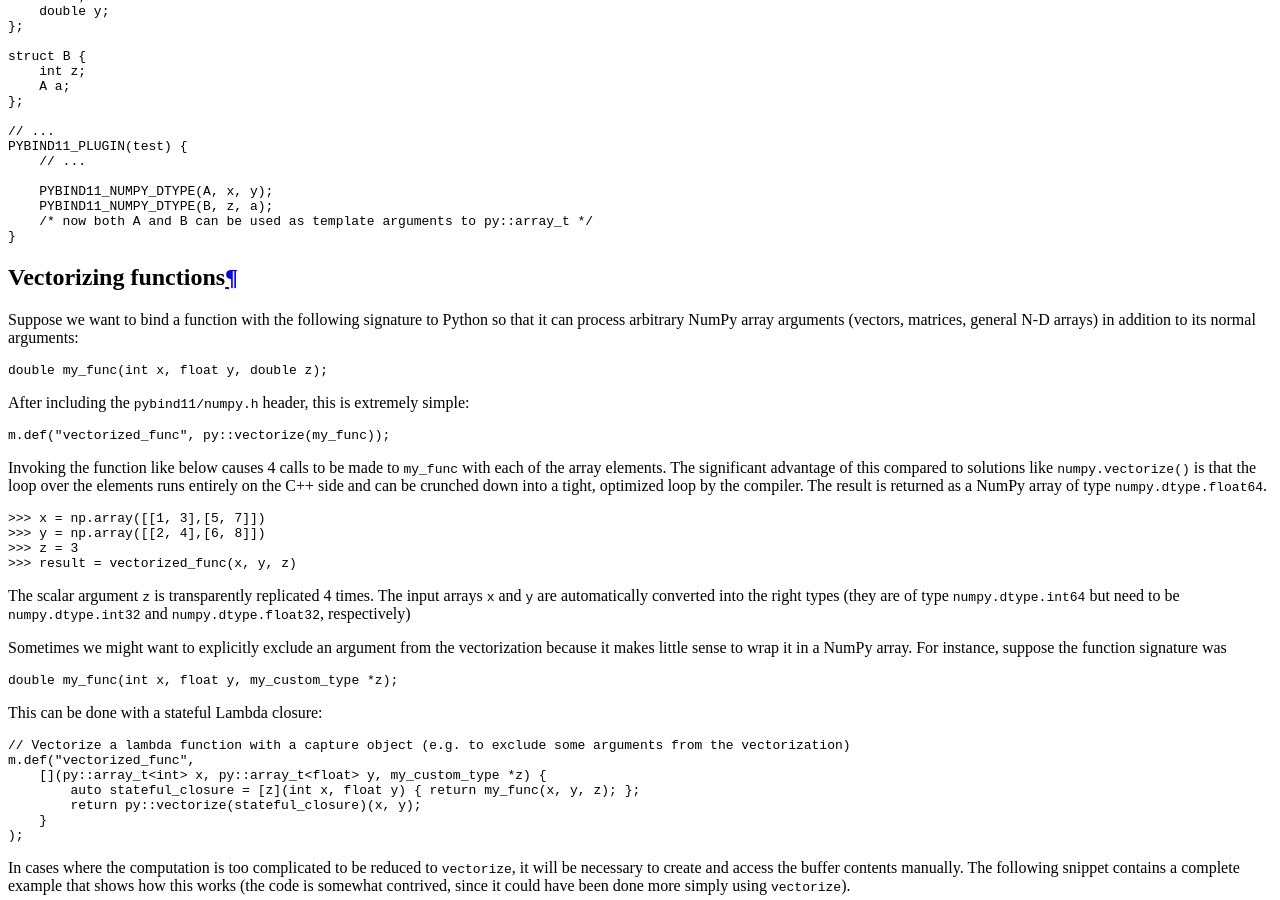
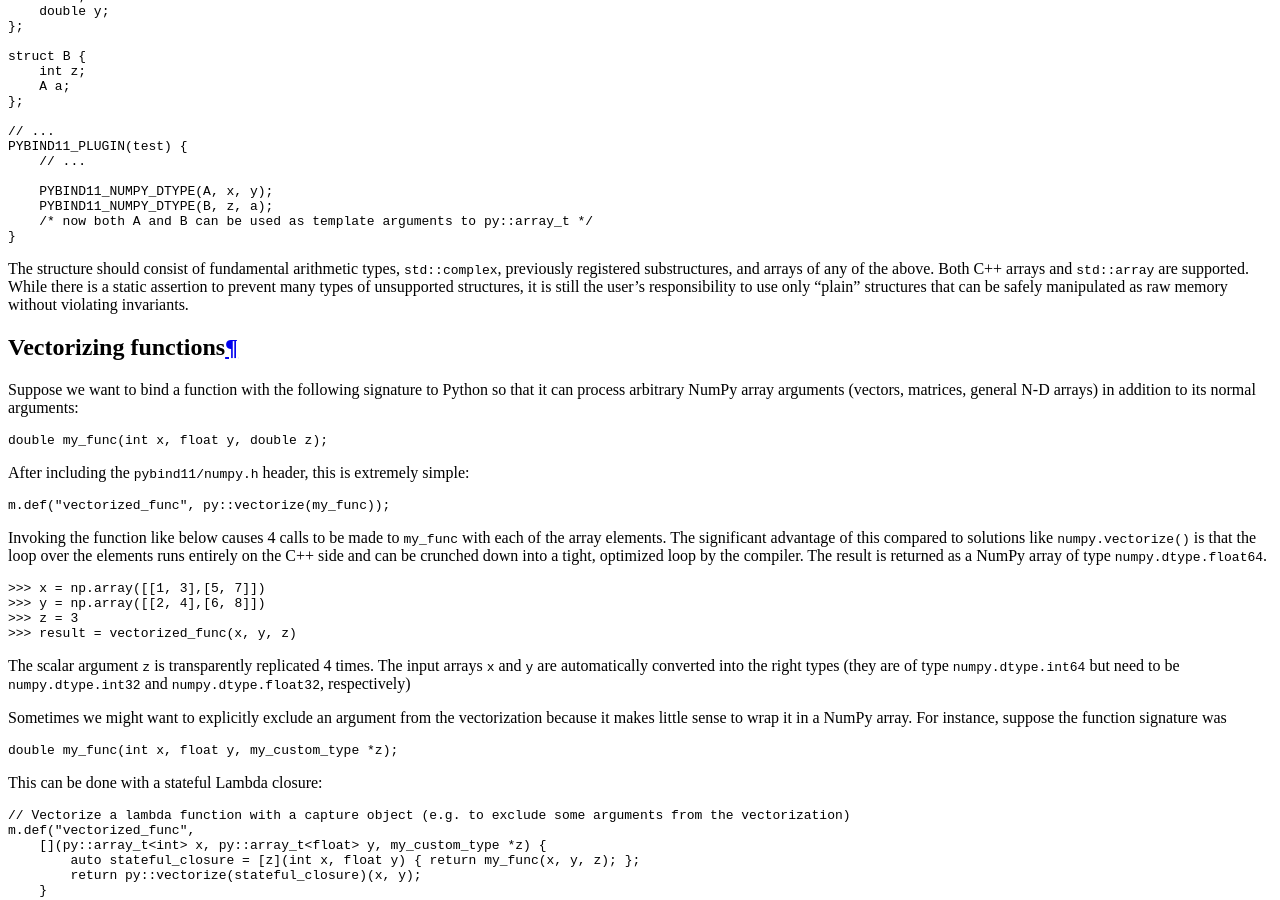
Before and after one commit to pybind/pybind11, a Sphinx documentation site: the page built from docs/advanced/pycpp/numpy.rst, in a window 1280 px wide and 900 px high, scrolled down 2981 px. Built offline with Sphinx 7.4.7 and the Read the Docs theme 2.0.0, drawn with Linux system fonts in a browser that asks for light colours; pages that are not in the unit, such as notebooks, are missing from menus.

Commit message:
Add documentation about what structured types are acceptable
This is to go with the weakened is_pod_struct static_assert.

```diff
--- a/docs/advanced/pycpp/numpy.rst
+++ b/docs/advanced/pycpp/numpy.rst
@@ -198,6 +198,13 @@ expects the type followed by field names:
         /* now both A and B can be used as template arguments to py::array_t */
     }
 
+The structure should consist of fundamental arithmetic types, ``std::complex``,
+previously registered substructures, and arrays of any of the above. Both C++
+arrays and ``std::array`` are supported. While there is a static assertion to
+prevent many types of unsupported structures, it is still the user's
+responsibility to use only "plain" structures that can be safely manipulated as
+raw memory without violating invariants.
+
 Vectorizing functions
 =====================
 
```
